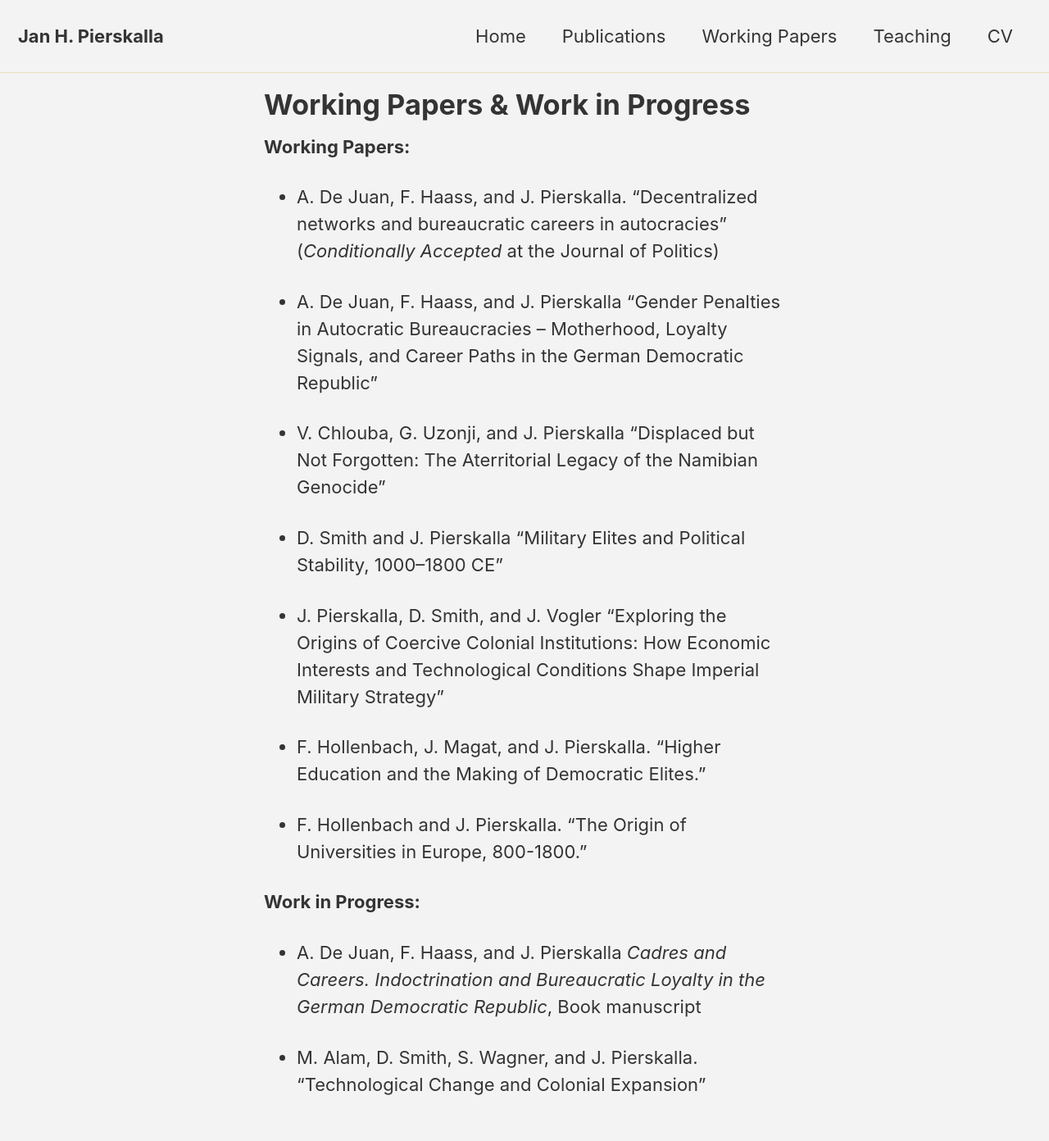
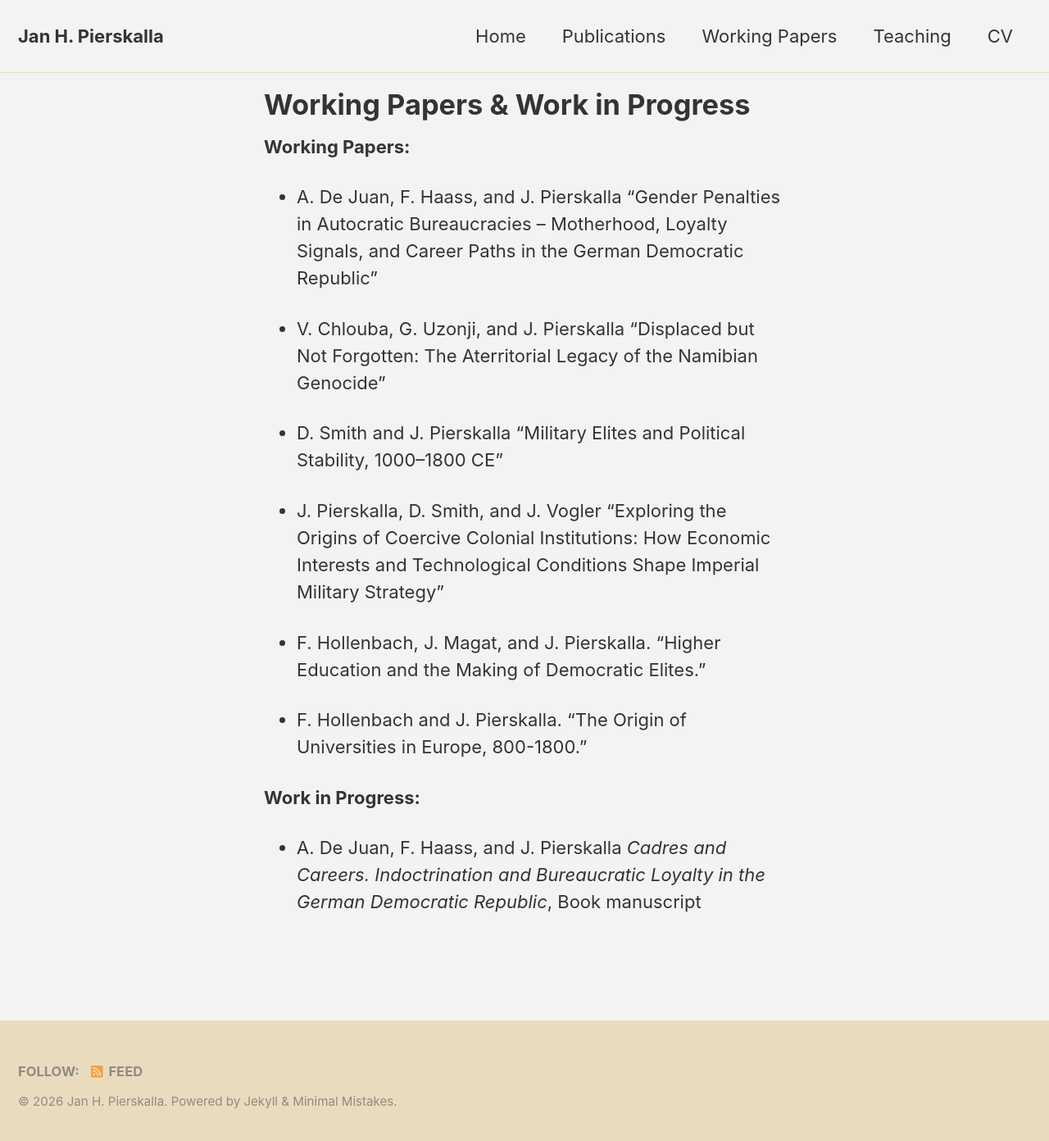
Before and after one commit to jpierskalla/jpierskalla.github.io, a Jekyll site: the page built from pages/workingPapers.md, in a window 1280 px wide and 1400 px high. Shown: the top 1392 px of the window at 82% size. Built offline with Jekyll 4.4.1, drawn with Linux system fonts in a browser that asks for light colours; nearby versions of some CDN libraries.

Commit message:
Update working papers and work in progress sections
Removed a working paper entry and a work in progress entry.

```diff
--- a/pages/workingPapers.md
+++ b/pages/workingPapers.md
@@ -7,9 +7,6 @@ author_profile: false
 ---
 
 __Working Papers:__
-
-
-- A. De Juan, F. Haass, and J. Pierskalla. "Decentralized networks and bureaucratic careers in autocracies" (*Conditionally Accepted* at the Journal of Politics)
 
 - A. De Juan, F. Haass, and J. Pierskalla "Gender Penalties in Autocratic Bureaucracies -- Motherhood, Loyalty Signals, and Career Paths in the German Democratic Republic"
 
@@ -28,5 +25,3 @@ __Working Papers:__
 __Work in Progress:__
 
 - A. De Juan, F. Haass, and J. Pierskalla *Cadres and Careers. Indoctrination and Bureaucratic Loyalty in the German Democratic Republic*, Book manuscript
-
-- M. Alam, D. Smith, S. Wagner, and J. Pierskalla. "Technological Change and Colonial Expansion"
```
